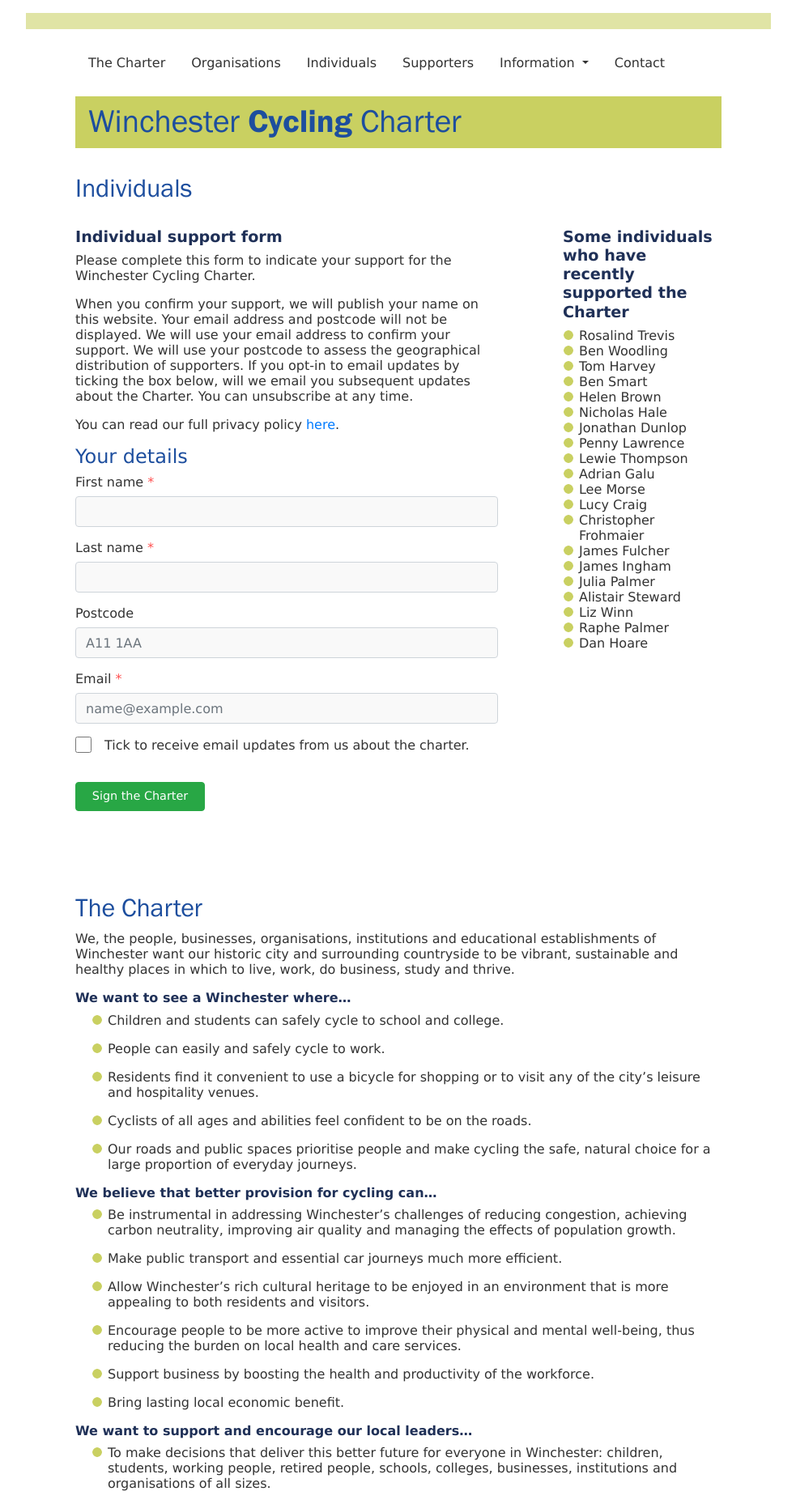
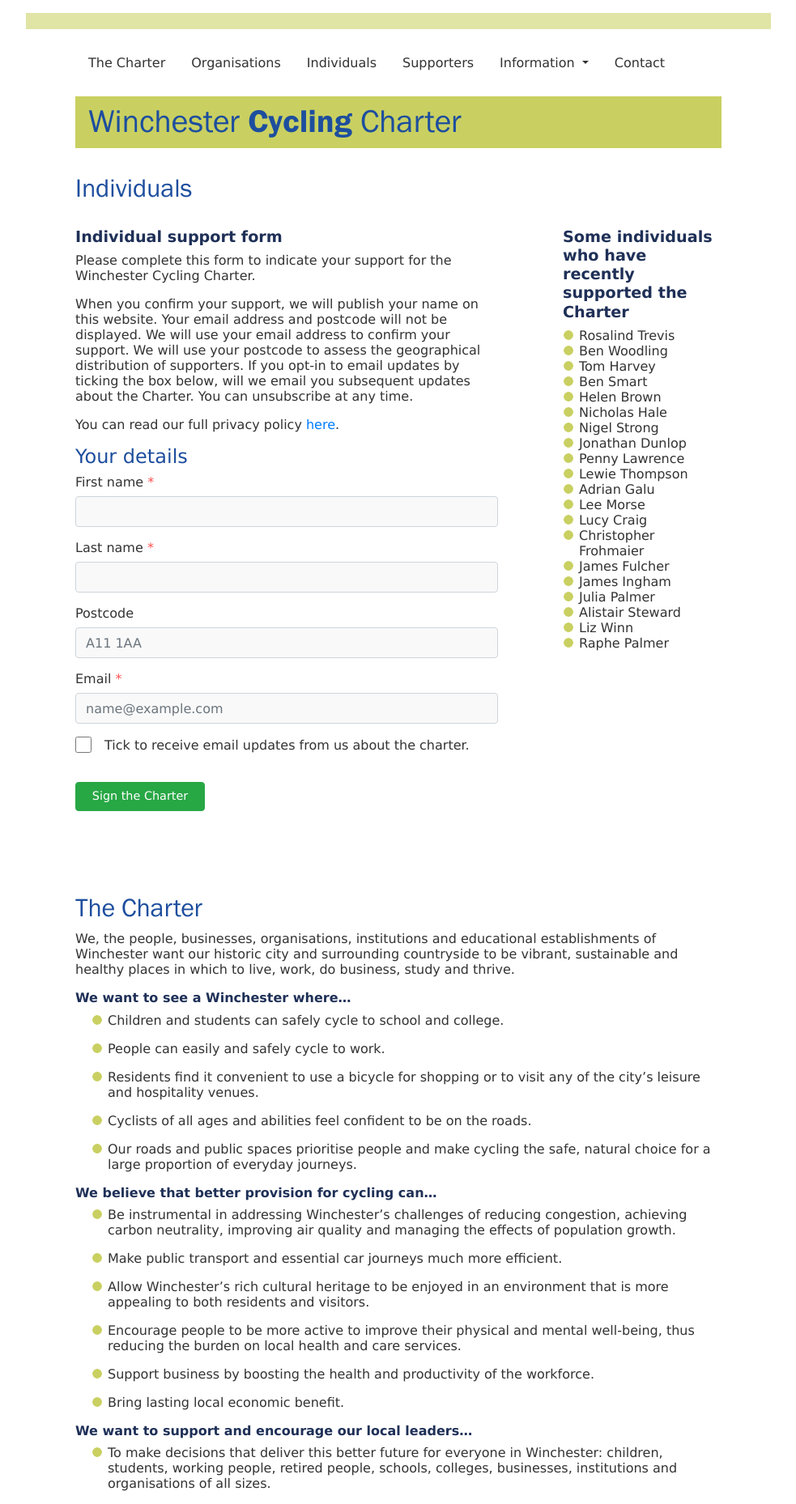
Before and after one commit to winchestercyclingcharter/winchestercyclingcharter.github.io, a Jekyll site: the page built from ind-page.md, in a window 1280 px wide. Shown: the whole page at 81% size, without its empty margins (148-1131 px from the left). Built offline with Jekyll 4.4.1, drawn with Linux system fonts in a browser that asks for light colours; nearby versions of some CDN libraries.

Commit message:
Update people.yml

```diff
--- a/_data/people.yml
+++ b/_data/people.yml
@@ -852,3 +852,4 @@
 - { lastname: Woodling, firstname: Ben, dt: 20230930-131141-660368 }
 - { lastname: Trevis, firstname: Rosalind, dt: 20230930-142700-018061 }
 - { lastname: Dunlop , firstname: Jonathan , dt: 20230930-102545-516191 }
+- { lastname: Strong, firstname: Nigel, dt: 20230930-102613-028736 }
```
